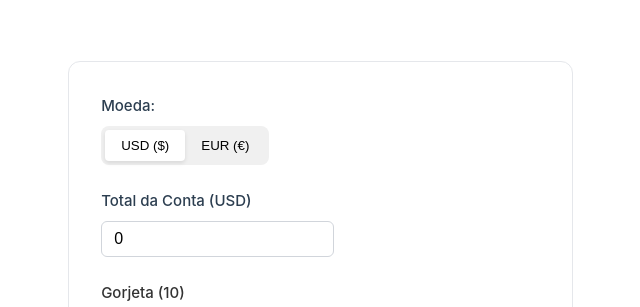
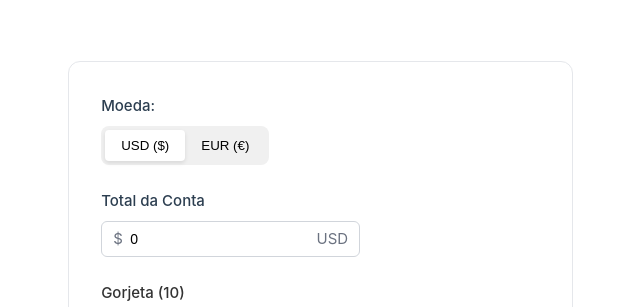
Before and after one commit to victormachadogp/frontend-assessment, a Vue app: page / in a window 1280 px wide. Shown: the top 307 px of the page, without its empty margins (67-707 px from the left). Built offline with nearby package versions, Linux system fonts and the light colour scheme; no server answers.

Commit message:
Alterando estilo do input

```diff
--- a/src/components/TipCalculator.vue
+++ b/src/components/TipCalculator.vue
@@ -3,11 +3,22 @@
     <div class="tip-calculator__input-section" v-show="!isMobile || !showResultsPanel">
       <CurrencySelector v-model="selectedCurrency" />
 
-      <div class="tip-calculator__bill-input">
-        <label class="tip-calculator__label">
-          Total da Conta ({{ selectedCurrency }})
-          <input v-model.number="billTotal" min="0" step="0.01" class="tip-calculator__input" />
-        </label>
+      <div class="tip-calculator__bill">
+        <label class="tip-calculator__bill-label"> Total da Conta </label>
+        <div class="tip-calculator__bill-input-wrapper">
+          <div class="tip-calculator__currency-sign">
+            <span>{{ selectedCurrencySign }}</span>
+          </div>
+          <input
+            v-model.number="billTotal"
+            min="0"
+            step="0.01"
+            class="tip-calculator__bill-input"
+          />
+          <div class="tip-calculator__currency-code">
+            <span class="span-something"> {{ selectedCurrency }} </span>
+          </div>
+        </div>
       </div>
 
       <RangeInput
@@ -70,6 +81,8 @@ const rangeInputs = ref([
   },
 ])
 
+const selectedCurrencySign = computed(() => (selectedCurrency.value === 'USD' ? '$' : '€'))
+
 // Computed properties para acessar os valores específicos
 const tipPercentage = computed(() => rangeInputs.value[0].value)
 const peopleCount = computed(() => rangeInputs.value[1].value)
@@ -112,12 +125,11 @@ onBeforeUnmount(() => window.removeEventListener('resize', handleResize))
     padding: 0 2rem;
   }
 
-  &__bill-input {
+  &__bill {
     margin-bottom: 1.5rem;
     padding: 0 2rem;
-  }
 
-  &__label {
+    &-label {
       display: flex;
       flex-direction: column;
       gap: 0.5rem;
@@ -125,20 +137,56 @@ onBeforeUnmount(() => window.removeEventListener('resize', handleResize))
       font-weight: 500;
     }
 
-  &__input {
+    &-input-wrapper {
+      position: relative;
+      justify-self: flex-start;
+
+      & > .tip-calculator__currency-sign {
+        position: absolute;
+        display: flex;
+        align-items: center;
+        top: 0;
+        bottom: 0;
+        left: 0;
+        padding-left: 0.75rem;
+
+        span {
+          color: #6b7280;
+          line-height: 1.25rem;
+        }
+      }
+
+      & > .tip-calculator__currency-code {
+        position: absolute;
+        display: flex;
+        align-items: center;
+        top: 0;
+        bottom: 0;
+        right: 0;
+        padding-left: 0.75rem;
+
+        span {
+          color: #6b7280;
+          padding-right: 0.75rem;
+          line-height: 1.25rem;
+        }
+      }
+
+      & > .tip-calculator__bill-input {
         display: block;
         align-self: flex-start;
-    padding: 0.325rem 0.75rem;
+        padding: 0.42rem 3rem 0.42rem 1.75rem;
         border: 1px solid #d1d5db;
         border-radius: 0.375rem;
-    font-size: 1rem;
+        font-size: 0.875rem;
         line-height: 1.5;
         transition: border-color 0.15s ease-in-out;
 
         &:focus {
           outline: none;
-      border-color: #4f46e5;
-      box-shadow: 0 0 0 2px rgba(79, 70, 229, 0.2);
+          border-color: $primary-color;
+        }
+      }
     }
   }
 
```
Lines whose indentation alone changed are shown as unchanged.
